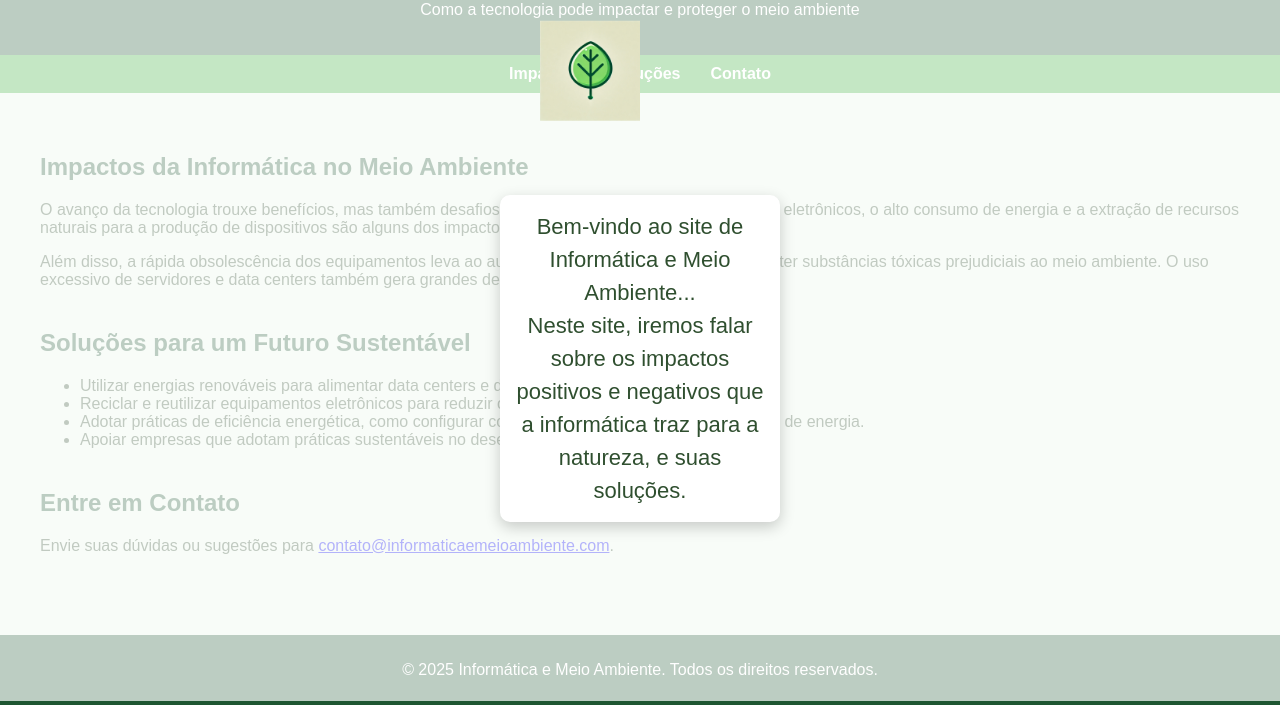
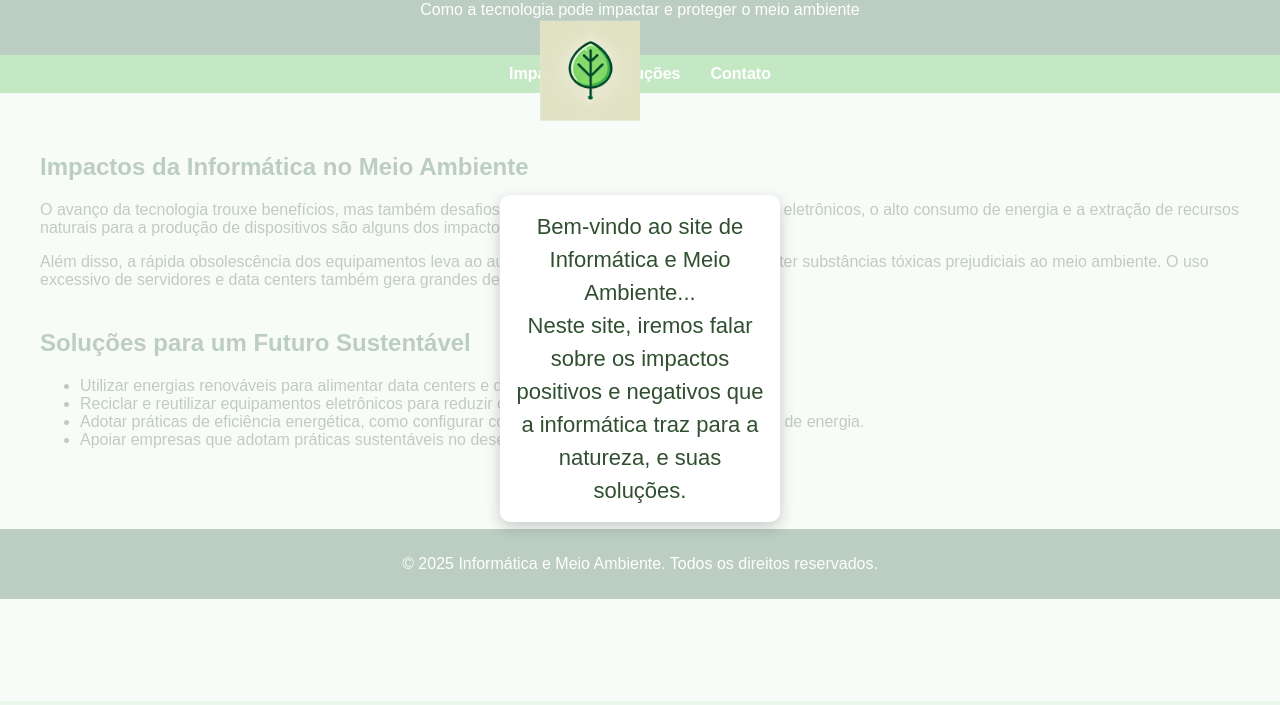
Before and after one commit to juliomartinsss/pjt.integrador, a plain HTML site: page index.html in a window 1280 px wide. Shown: the part 99-804 px from the top of the page. Drawn offline with Linux system fonts and the light colour scheme.

Commit message:
Add files via upload

```diff
--- a/index.html
+++ b/index.html
@@ -151,8 +151,7 @@
             </ul>
         </section>
         <section id="contato" class="section">
-            <h2>Entre em Contato</h2>
-            <p>Envie suas dúvidas ou sugestões para <a href="mailto:hadryancesardonascimentosantos@gmail.com">contato@informaticaemeioambiente.com</a>.</p>
+
         </section>
     </div>
     <footer>
```
